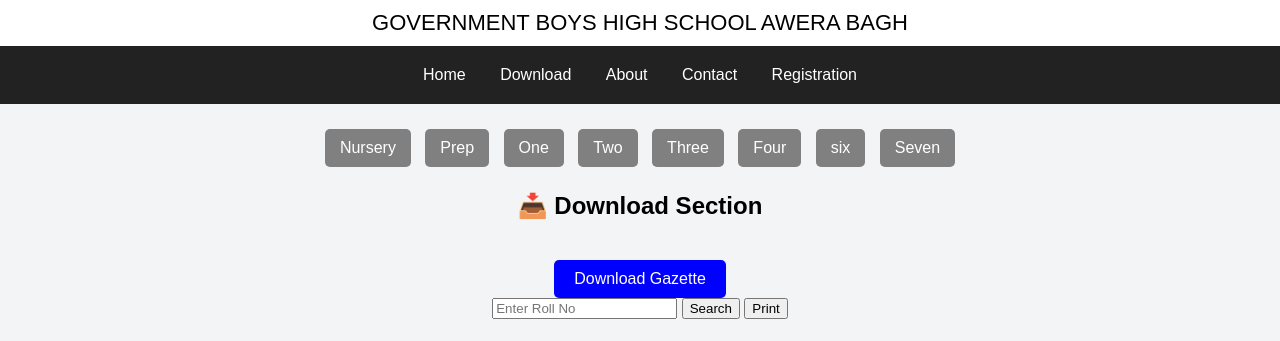
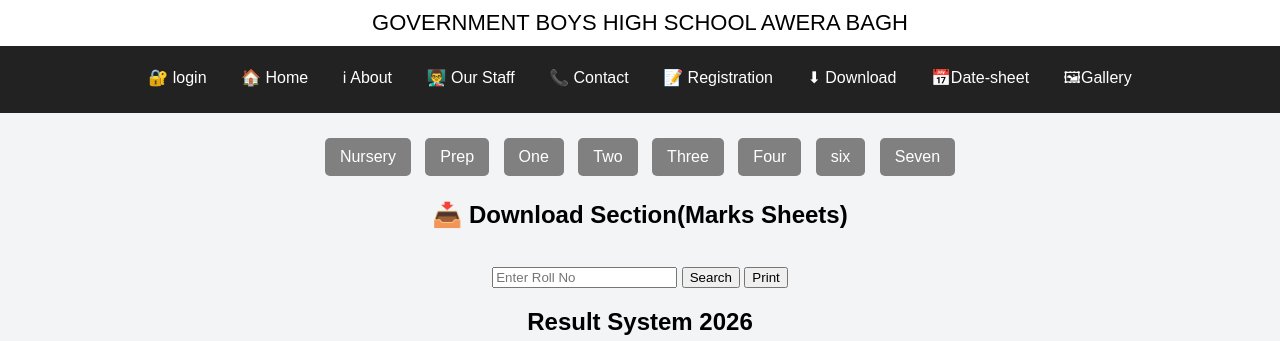
Before and after one commit to shafqatmshad-ai/gbmhsa, a plain HTML site: page index3.html in a window 1280 px wide. Shown: the top 341 px of the page. Drawn offline with Linux system fonts and the light colour scheme.

Commit message:
Revise navigation and download section in index3.html
Updated navigation links and download section title.

```diff
--- a/index3.html
+++ b/index3.html
@@ -148,11 +148,15 @@ GOVERNMENT BOYS HIGH SCHOOL AWERA BAGH
 </div>
 
 <div class="topnav">
-    <a href="#">Home</a>
-    <a href="#">Download</a>
-    <a href="#">About</a>
-    <a href="#">Contact</a>
-<a href="#">Registration</a>
+<a href="login.html">🔐 login</a>
+<a href="index.html">🏠 Home</a>
+<a href="index(4).html">ℹ About</a>
+<a href="staff.html">👨‍🏫 Our Staff</a>
+<a href="index(3).html">📞 Contact</a>
+<a href="index9.html">📝 Registration</a>
+<a href="index(2).html">⬇ Download</a>
+<a href="date-sheet.html">📅Date-sheet</a>
+<a href="gallery.html">🖼Gallery</a>
 </div>
 <div class="class-box">
 
@@ -167,9 +171,9 @@ GOVERNMENT BOYS HIGH SCHOOL AWERA BAGH
 
 
 </div>
-<h2>📥 Download Section</h2>
+<h2>📥 Download Section(Marks Sheets)</h2>
 
-<a class="download-btn" href="docs/Gazette 2026 GOVT BOYS MODEL HIGH SCHOOL AWERA BAGH  - Sheet1 - Copy.pdf">Download Gazette</a>
+
 
 <br>
 
```
